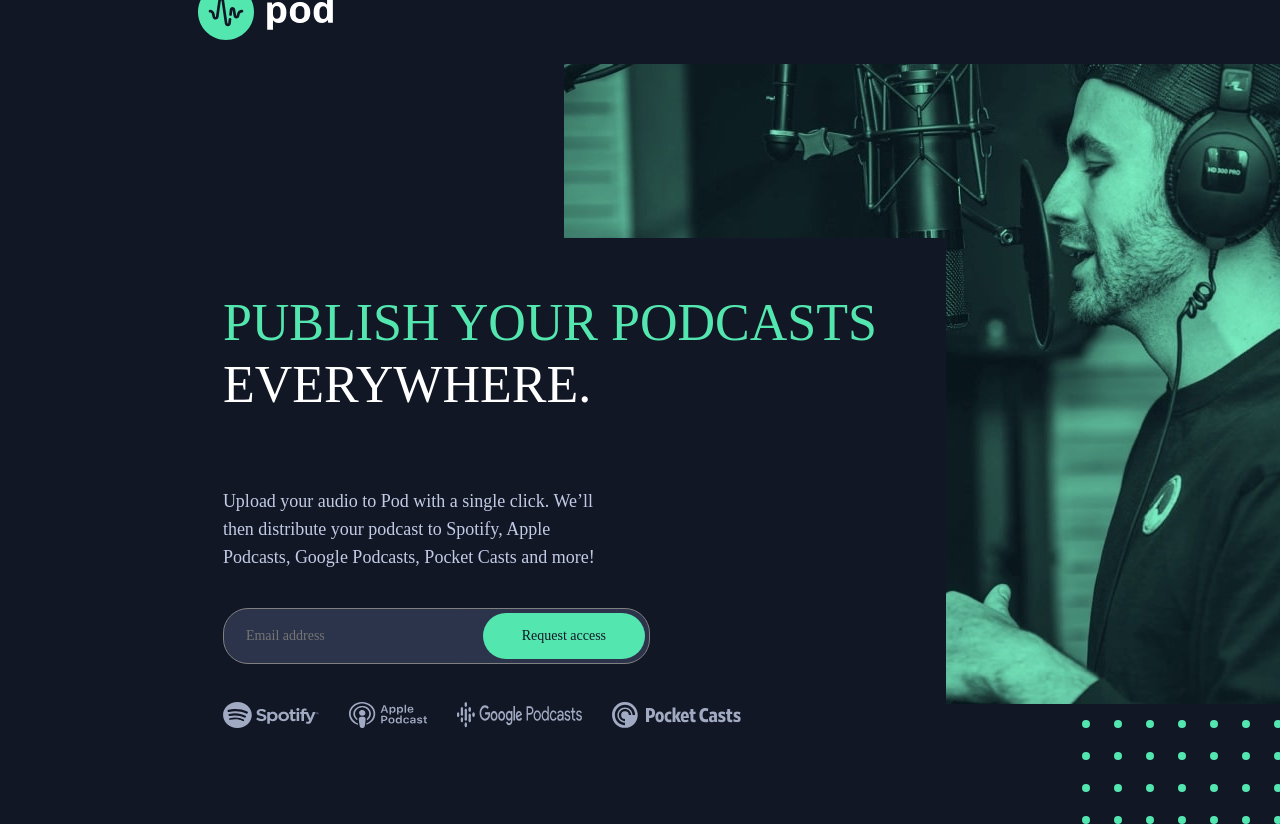
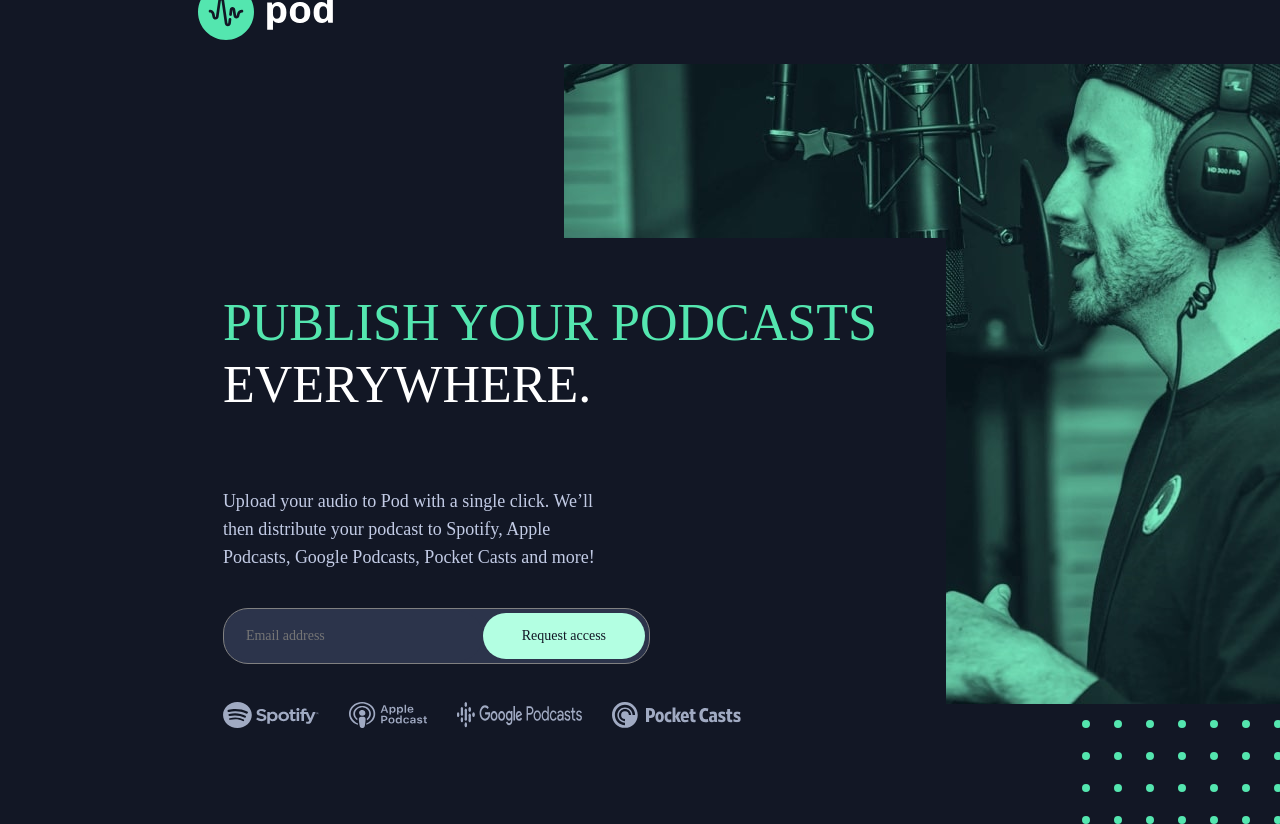
Before and after one commit to SreckoStojic/pod-request-access, a plain HTML site: page index.html in a window 1280 px wide. In both pictures the pointer is over the button "Request access". Shown: the top 824 px of the page. Drawn offline with Linux system fonts and the light colour scheme; a web font is replaced by a local one.

Commit message:
Added button collor on hover.

```diff
--- a/index.css
+++ b/index.css
@@ -97,6 +97,10 @@
     font-weight: normal;
     cursor: pointer;
   }
+
+.css-form button:hover {
+    background-color: #B3FFE2;
+}
 
 .css-podcasts {
       display: flex;
```
